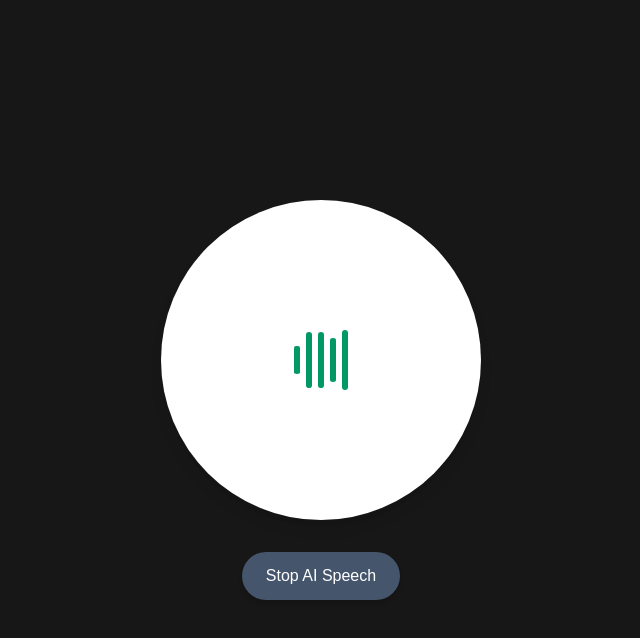
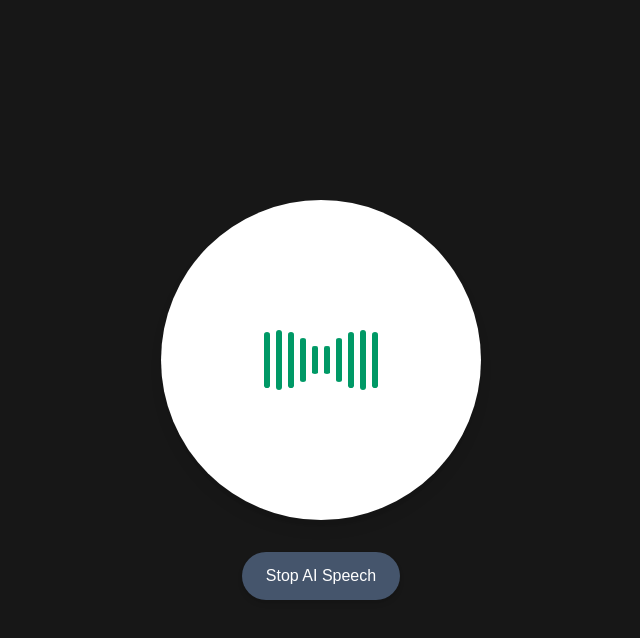
Before and after one commit to JohnLloydCanoy/amuma-ai, a Next.js app in the folder client/: page /Home in a window 1280 px wide. Both pictures are taken after a click on the button "Simulate AI Speaking". Shown: the top 638 px of the page, without its empty margins (319-959 px from the left). Built offline with nearby package versions, Linux system fonts and the light colour scheme.

Commit message:
made a loop for reduce redundant code

```diff
--- a/client/components/voice/voice-visualizer.tsx
+++ b/client/components/voice/voice-visualizer.tsx
@@ -1,16 +1,21 @@
 import React from 'react';
 
 export default function VoiceVisualizer({ isSpeaking }: { isSpeaking: boolean }) {
-    if (!isSpeaking) return <div className="h-8 text-slate-400 font-medium">Waiting for AI...</div>;
+    if (!isSpeaking) {
+        return <div className="h-8 text-slate-400 font-medium">Waiting for AI...</div>;
+    }
+
+    const waveDelays = [0.4, 0.3, 0.2, 0.1, 0, 0, 0.1, 0.2, 0.3, 0.4];
+
     return (
         <div className="flex items-center justify-center gap-1.5 h-15">
-        <div className="w-1.5 h-full bg-emerald-600 rounded-full animate-wave" style={{ animationDelay: '0.0s' }}></div>
-        <div className="w-1.5 h-full bg-emerald-600 rounded-full animate-wave" style={{ animationDelay: '0.2s' }}></div>
-        <div className="w-1.5 h-full bg-emerald-600 rounded-full animate-wave" style={{ animationDelay: '0.4s' }}></div>
-        <div className="w-1.5 h-full bg-emerald-600 rounded-full animate-wave" style={{ animationDelay: '0.1s' }}></div>
-        <div className="w-1.5 h-full bg-emerald-600 rounded-full animate-wave" style={{ animationDelay: '0.3s' }}></div>
-        {/* Add more dots as needed */}
-
+            {waveDelays.map((delay, index) => (
+                <div
+                    key={index}
+                    className="w-1.5 h-full bg-emerald-600 rounded-full animate-wave"
+                    style={{ animationDelay: `${delay}s` }}
+                />
+            ))}
         </div>
     );
 }
```
